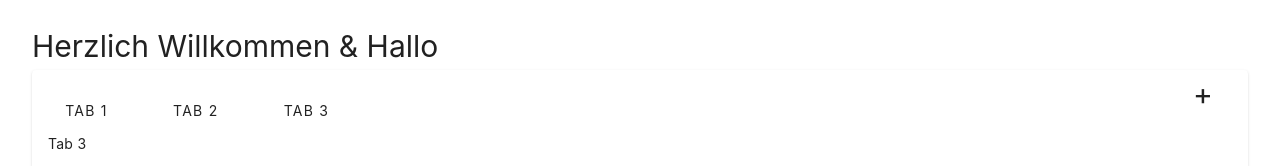
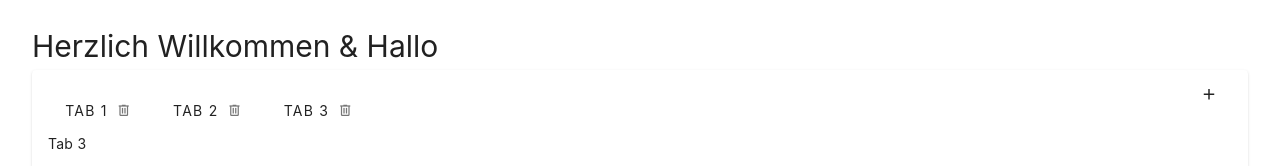
Before and after one commit to swapdi/vue-router, a Vue app: page / in a window 1280 px wide. Shown: the part 138-304 px from the top of the page. Built offline with nearby package versions, Linux system fonts and the light colour scheme.

Commit message:
sort tabs and remove

```diff
--- a/src/components/SortableTabs.vue
+++ b/src/components/SortableTabs.vue
@@ -12,41 +12,17 @@
         >
         <template #item="{ element }">
           <v-tab :value="element.ID">
-            {{ element.name }}
-            <v-btn size="x-small" variant="plain" icon="mdi-trash-can-outline"
-              ><v-dialog v-model="dialog" persistent activator="parent">
-                <v-card>
-                  <v-card-text>
-                    Sind Sie sicher, dass Sie den ausgewählten Tab
-                    unwiderruflich löschen möchten?
-                  </v-card-text>
-                  <v-card-actions>
-                    <v-btn
-                      color="error"
-                      width="50%"
-                      elevation="15"
-                      rounded
-                      @click="remove(element.ID)"
-                      >Löschen</v-btn
-                    >
-                    <v-btn
-                      color="primary"
-                      width="50%"
-                      elevation="15"
-                      rounded
-                      @click="dialog = false"
-                      >Abbrechen</v-btn
-                    >
-                  </v-card-actions>
-                </v-card></v-dialog
-              ></v-btn
-            ></v-tab
-          >
+            {{ element.name
+            }}<v-btn
+              size="x-small"
+              variant="plain"
+              icon="mdi-trash-can-outline"
+              @click="remove(element.ID)"
+            ></v-btn
+          ></v-tab>
         </template>
       </draggable>
-      <v-tab @click="add()" value="0"
-        ><span style="font-size: 30px">+</span></v-tab
-      >
+      <v-tab @click="add()" value="-1" append-icon="mdi-plus"></v-tab>
     </v-tabs>
 
     <v-card-text>
@@ -66,7 +42,6 @@ import { ref, computed, defineComponent, watch } from "vue";
 
 const drag = ref(false);
 const tab = ref(null);
-const dialog = ref(false);
 
 defineComponent({
   components: {
@@ -127,7 +102,6 @@ function add() {
   });
 }
 function remove(id) {
-  dialog.value = false;
   const index = tablist.value.findIndex((object) => {
     return object.ID === id;
   });
```
